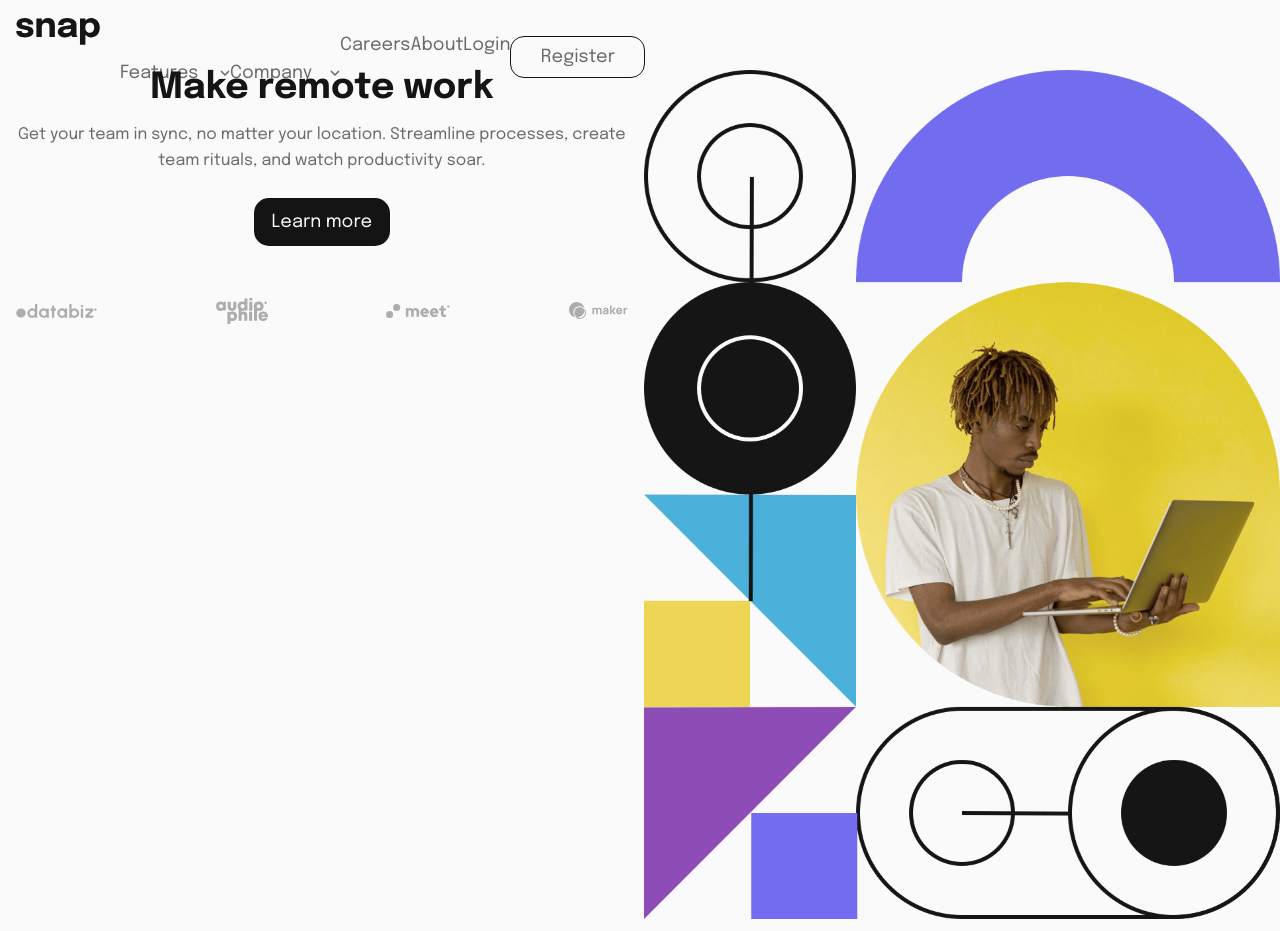
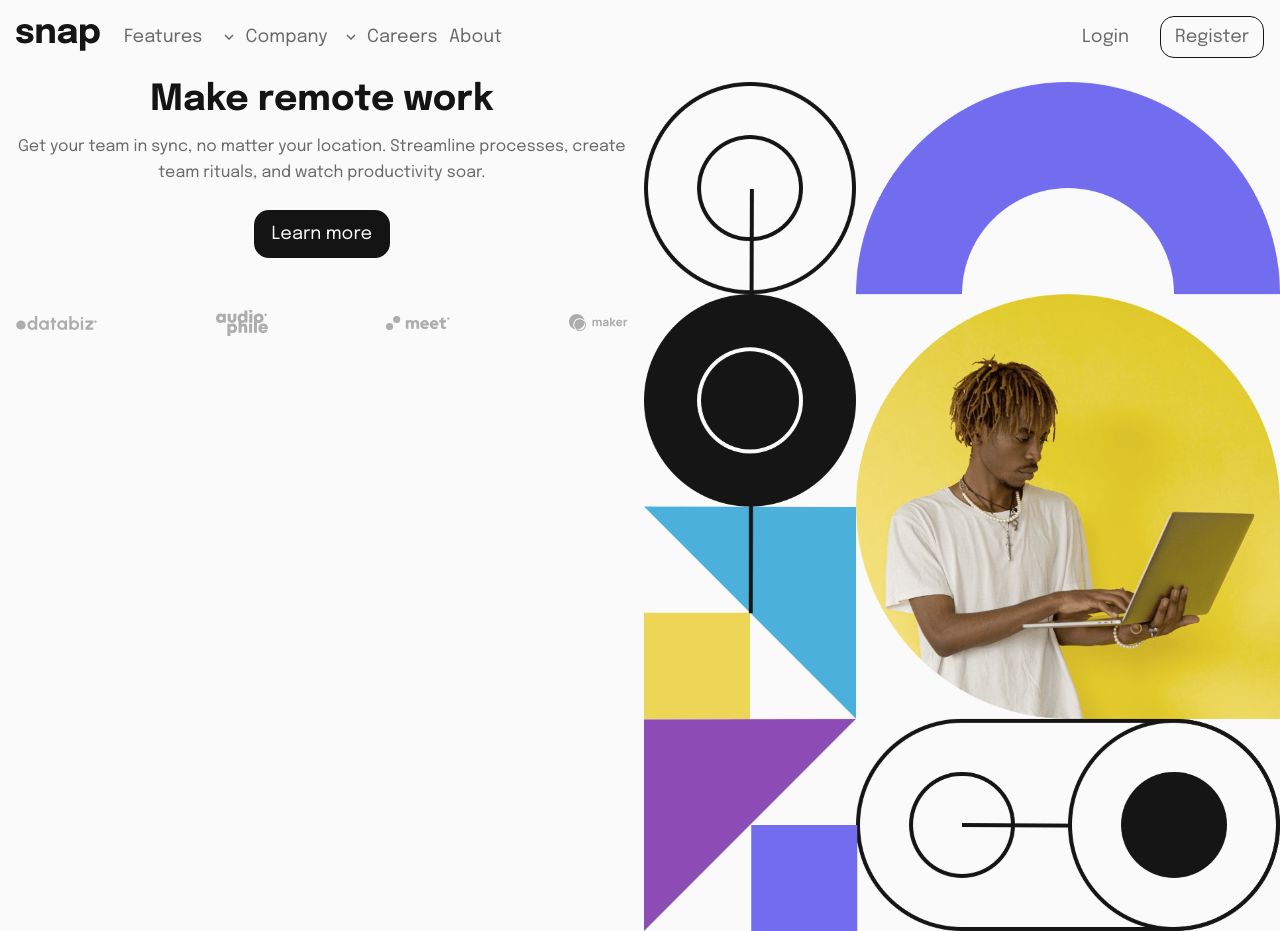
Before and after one commit to FlorAccastelli/landing-page, a plain HTML site: page index.html in a window 1280 px wide. Drawn offline with Linux system fonts and the light colour scheme.

Commit message:
header and nav responsive

```diff
--- a/styles.css
+++ b/styles.css
@@ -185,9 +185,10 @@ header nav .register-btn {
         display: none;
     }
     header nav {
+        margin-left: 24px;
         display: block;
         width: 100%;
-        height: 30px;
+        height: 100%;
     }
     header nav .back{
         display: none;
@@ -197,18 +198,35 @@ header nav .register-btn {
         width: 100%;
         height: 100%;
         display: flex;
+        padding: 0;
+        justify-content: space-between;
     }
     header nav .close-img-container {
         display: none;
     }
     header nav ul {
         display: flex;
-        height: 35px;
+       align-items: center;
+       width: 378px;
+       justify-content: space-between;
+    }
+    header nav li {
+        margin: 0;
+    }
+    header nav .submenu-btn{
+        margin: 0;
     }
     header nav .btns-container {
         display: flex;
+        justify-content: space-between;
         position: static;
         width: 182px;
+    }
+    header nav .login-btn{
+        margin: 0;
+    }
+    header nav .register-btn{
+        width: 104px;
     }
     main{
         flex-direction: row;
```
